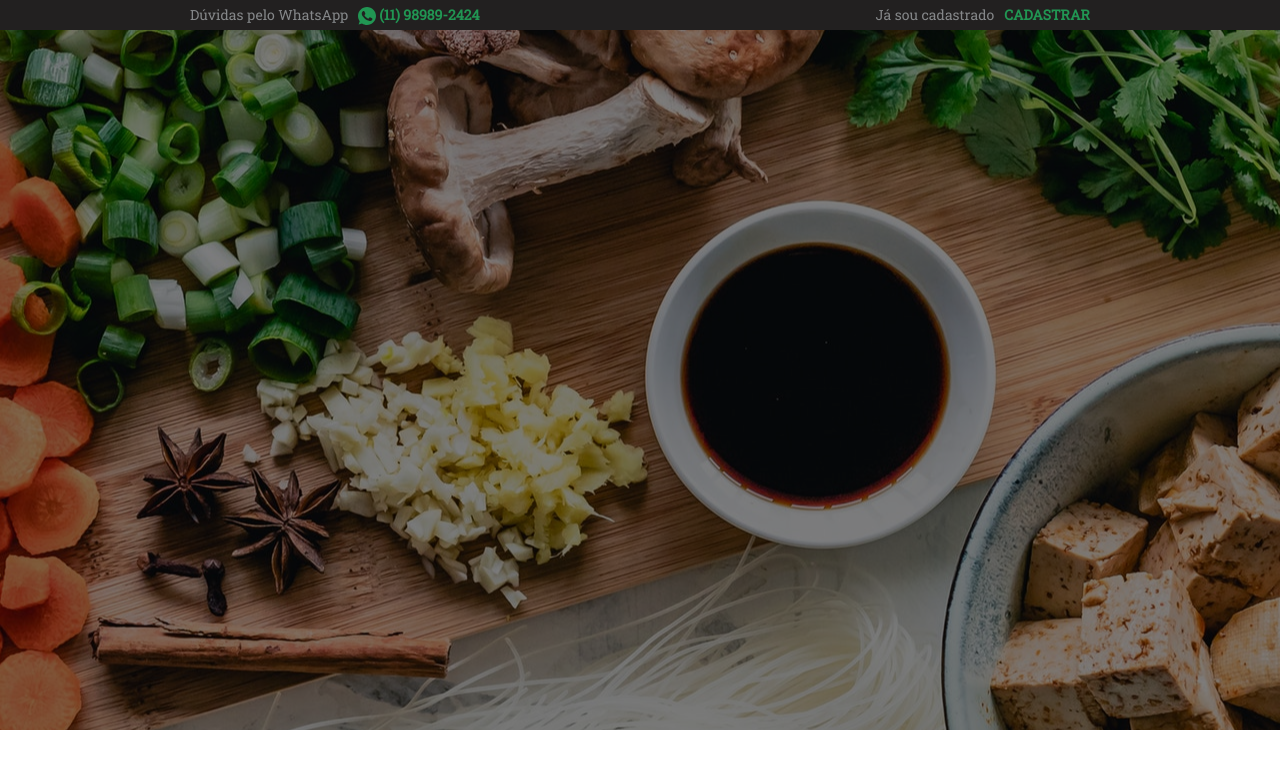
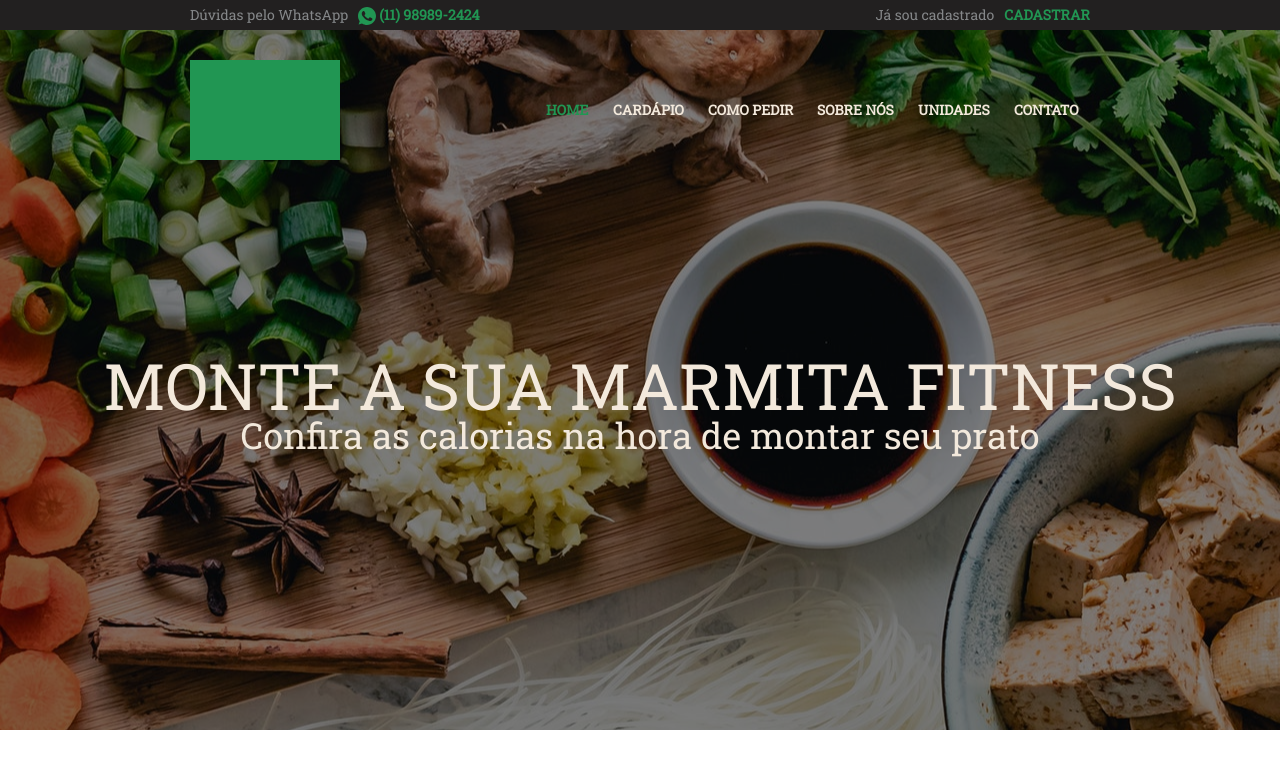
Before and after one commit to brunogirome/refugio-caseiro-frontend, a React (Create React App) app: page / in a window 1280 px wide. Shown: the top 768 px of the page. Built offline with nearby package versions, Linux system fonts and the light colour scheme.

Commit message:
Criaçao do banner da homepage

```diff
--- a/src/Pages/Home/banner/index.js
+++ b/src/Pages/Home/banner/index.js
@@ -1,12 +1,22 @@
 import React from 'react';
 
-import { Container, DarkGlass } from './styles';
+import TopNav from './topNav/index';
+
+import { Container, DarkGlass, Tittle } from './styles';
 
 const banner = () => {
     return (
       <Container>
         <DarkGlass>
-
+            <div>
+                <TopNav />
+            </div>
+            <Tittle>
+                Monte a sua marmita fitness
+                <span>
+                    Confira as calorias na hora de montar seu prato
+                </span>
+            </Tittle>
         </DarkGlass>
       </Container>
     );
--- a/src/Pages/Home/banner/styles.js
+++ b/src/Pages/Home/banner/styles.js
@@ -17,4 +17,29 @@ export const DarkGlass = styled.div`
     width: 100%;
     height: 700px;
     background-color: rgba(0,0,0, 0.5);
+    div
+    {
+        display: flex;
+        justify-content: center;
+    }
 `;
+
+export const Tittle = styled.h1`
+    color: var(--light-1);
+    text-transform: uppercase;
+    font-size: 64px;
+    font-weight: normal;
+    text-align: center;
+    line-height: 50px;
+
+    display: flex;
+    flex-direction: column;
+
+    margin-top: 200px;
+
+    span
+    {
+        font-size: 36px;
+        text-transform: none;
+    }
+`;
--- /dev/null
+++ b/src/Pages/Home/banner/topNav/index.js
@@ -0,0 +1,18 @@
+import React from 'react';
+
+import { Container, NavContainer, NavSection, Logo } from './styles';
+
+const topNav = () =>
+    <Container>
+        <Logo />
+        <NavContainer>
+            <NavSection><span>Home</span></NavSection>
+            <NavSection>Cardápio</NavSection>
+            <NavSection>Como Pedir</NavSection>
+            <NavSection>Sobre Nós</NavSection>
+            <NavSection>Unidades</NavSection>
+            <NavSection>Contato</NavSection>
+        </NavContainer>
+    </Container>;
+
+export default topNav;
--- /dev/null
+++ b/src/Pages/Home/banner/topNav/styles.js
@@ -0,0 +1,36 @@
+import styled from 'styled-components';
+
+export const Container = styled.div`
+    width: 900px;
+    height: 100px;
+    margin-top: 30px;
+    display: flex;
+    justify-content: space-between !important;
+`;
+
+export const NavContainer = styled.ul`
+    font-size: 14px;
+`;
+
+export const NavSection = styled.li`
+    text-transform: uppercase;
+    color: var(--light-1);
+    text-align: center;
+    font-weight: bold;
+    padding-left: 12px;
+    padding-right: 12px;
+    line-height: 100px;
+    transform: scale(1, 0.98);
+    display: inline-block;
+
+    span
+    {
+        color: var(--text-green);
+    }
+`;
+
+export const Logo = styled.div`
+    width: 150px;
+    height: 100px;
+    background-color: var(--text-green);
+`;
```
